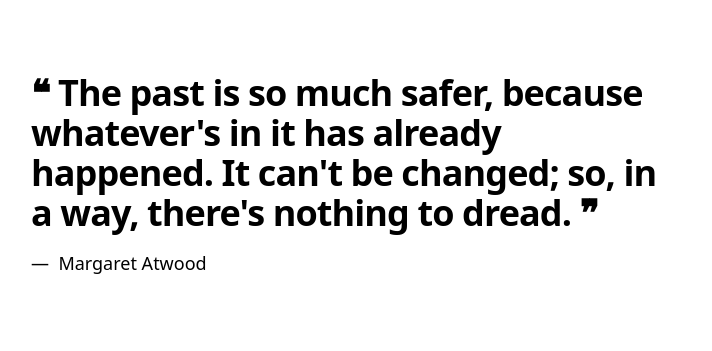
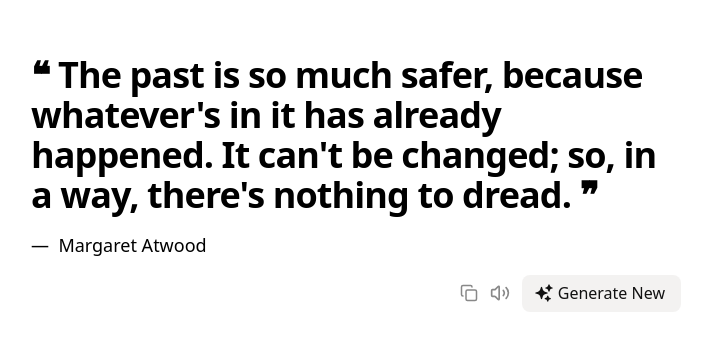
Before and after one commit to kevindermot99/Mate, a React (Vite) app: page /#/ in a window 1280 px wide. Shown: the part 217-568 px from the top of the page, without its empty margins (284-996 px from the left). Built offline with nearby package versions, Linux system fonts and the light colour scheme.

Commit message:
Update Home.jsx

```diff
--- a/src/components/Home.jsx
+++ b/src/components/Home.jsx
@@ -1,6 +1,8 @@
 import React, { useEffect, useState } from 'react'
 import axios from 'axios'
 import { useLocation } from 'react-router-dom'
+import { LuCopy, LuLanguages, LuVolume2 } from 'react-icons/lu'
+import { HiSparkles } from "react-icons/hi2";
 
 function Home() {
     const [result, setResult] = useState({
@@ -47,8 +49,17 @@ function Home() {
                 <p className='pt-4'>
                     &mdash; &nbsp;{result !== "" && result.originator.name}
                 </p>
-                <div className='flex items-center justify-end gap-2 pt-4'>
-
+                <div className='flex items-center justify-end gap-3 pt-4'>
+                    <button className='text-dark-color/50 hover:text-dark-color text-lg'>
+                        <LuCopy />
+                    </button>
+                    <button className='text-dark-color/50 hover:text-dark-color text-xl'>
+                        <LuVolume2 />
+                    </button>
+                    <button className='text-dark-color text-xl flex items-center gap-1 bg-stone-200/50 hover:bg-stone-200 transition-all h-[37px]  pl-3 pr-4 rounded-lg font-medium group '>
+                        <HiSparkles />
+                        <span className='text-base '>Generate New</span>
+                    </button>
                 </div>
             </div>
         </div>
```
